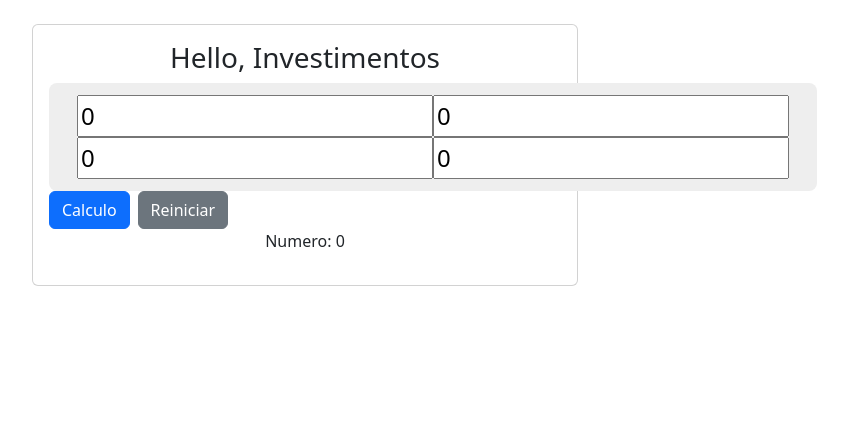
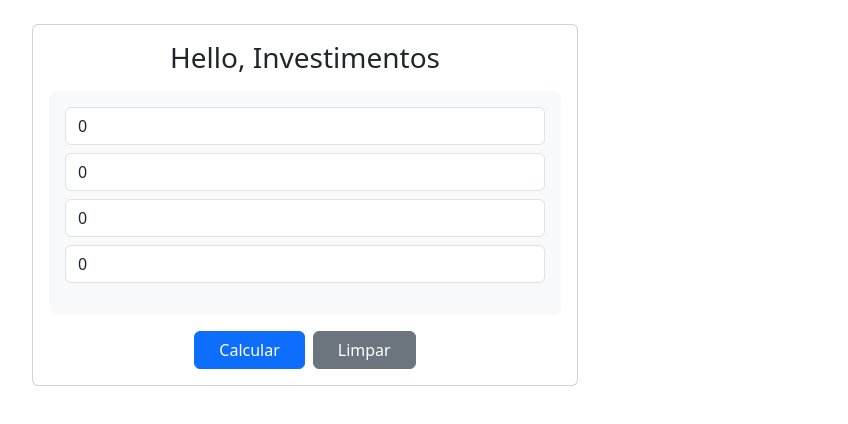
Before and after one commit to caioy0/pdm-p1, a React (Vite) app: page / in a window 1280 px wide. Shown: the top 424 px of the page, without its empty margins (335-1183 px from the left). Built offline with nearby package versions, Linux system fonts and the light colour scheme.

Commit message:
feat(p1): calculo da exibicao de dados

```diff
--- a/src/App.jsx
+++ b/src/App.jsx
@@ -1,13 +1,59 @@
 import React, { useState } from 'react'
 import 'bootstrap/dist/css/bootstrap.min.css'
 import CapturarDados from './components/CapturarDados.jsx'
+import ExibeDados from './components/ExibeDados.jsx'
 
 const App = () => {
   const [valorInicial, setValorInicial] = useState(0)
   const [valorAporte, setValorAporte] = useState(0)
   const [taxaJuros, setTaxaJuros] = useState(0)
   const [periodo, setPeriodo] = useState(0)
-  const [calculo, setCalculo] = useState(0)
+
+  const [resultados, setResultados] = useState(null)
+
+  const calcular = () => {
+    const vi = Number(valorInicial)
+    const va = Number(valorAporte)
+    const tj = Number(taxaJuros) / 100 / 12
+    const n = Number(periodo)
+
+    if (vi < 0 || va < 0 || tj < 0 || n <= 0) {
+      alert('Por favor, preencha valores válidos!')
+      return
+    }
+
+    let valorFinal = vi * Math.pow(1 + tj, n)
+    if (tj > 0) {
+      valorFinal += va * ((Math.pow(1 + tj, n) - 1) / tj)
+    } else {
+      valorFinal += va * n
+    }
+
+    const totalAportado = vi + va * n
+    const jurosAcumulados = valorFinal - totalAportado
+    const rentabilidade = totalAportado > 0
+      ? ((valorFinal / totalAportado) - 1) * 100
+      : 0
+
+    setResultados({
+      valorFinal: valorFinal.toFixed(2),
+      numAportes: n,
+      jurosAcumulados: jurosAcumulados.toFixed(2),
+      rentabilidade: rentabilidade.toFixed(2)
+    })
+  }
+
+  let conteudoResultados = null
+  if (resultados) {
+    conteudoResultados = (
+      <ExibeDados
+        valorFinal={resultados.valorFinal}
+        numAportes={resultados.numAportes}
+        jurosAcumulados={resultados.jurosAcumulados}
+        rentabilidade={resultados.rentabilidade}
+      />
+    )
+  }
 
   return (
     <div className="container py-4">
@@ -16,6 +62,7 @@ const App = () => {
           <div className="card">
             <div className="card-body text-center">
               <h1 className="h3 mb-0">Hello, Investimentos</h1>
+
               <CapturarDados
                 valorInicial={valorInicial}
                 setValorInicial={setValorInicial}
@@ -25,9 +72,10 @@ const App = () => {
                 setTaxaJuros={setTaxaJuros}
                 periodo={periodo}
                 setPeriodo={setPeriodo}
-                calculo={calculo}
-                setCalculo={setCalculo}
+                calcular={calcular}
               />
+
+              {conteudoResultados}
             </div>
           </div>
         </div>
--- a/src/components/CapturarDados.jsx
+++ b/src/components/CapturarDados.jsx
@@ -9,60 +9,67 @@ const CapturarDados = ({
   setTaxaJuros,
   periodo,
   setPeriodo,
-  setCalculo,
-  calculo,
+  calcular,
 }) => {
   return (
     <div>
       <div
-        className="mt-2 bd-2 align-content-between fs-4 "
+        className="mt-3 p-3"
         style={{
           margin: 'auto',
-          width: 768,
-          backgroundColor: '#EEE',
-          padding: 12,
-          borderRadius: 8,
+          maxWidth: '768px',
+          backgroundColor: '#f8f9fa',
+          borderRadius: '8px',
         }}
       >
         <input
           placeholder="Valor inicial"
-          type="text"
+          type="number"
+          className="form-control mb-2"
           value={valorInicial}
           onChange={(e) => setValorInicial(e.target.value)}
         />
         <input
           placeholder="Aporte mensal"
-          type="text"
+          type="number"
+          className="form-control mb-2"
           value={valorAporte}
           onChange={(e) => setValorAporte(e.target.value)}
         />
         <input
-          placeholder="Taxa de juros"
-          type="text"
+          placeholder="Taxa de juros (% a.a.)"
+          type="number"
+          className="form-control mb-2"
           value={taxaJuros}
           onChange={(e) => setTaxaJuros(e.target.value)}
         />
         <input
-          placeholder="Periodo"
-          type="text"
+          placeholder="Período (meses)"
+          type="number"
+          className="form-control mb-3"
           value={periodo}
           onChange={(e) => setPeriodo(e.target.value)}
         />
       </div>
 
-      <div className="d-flex align-items-center gap-2">
-        <button
-          className="btn btn-primary"
-          onClick={() => setCalculo((prev) => prev + 1)}
-        >
-          Calculo <i className="fas fa-plus"></i>
+      <div className="d-flex justify-content-center gap-2 mt-3">
+        <button className="btn btn-primary px-4" onClick={calcular}>
+          Calcular
         </button>
 
-        <button className="btn btn-secondary" onClick={() => setCalculo(0)}>
-          Reiniciar
+        <button
+          className="btn btn-secondary px-4"
+          onClick={() => {
+            // Limpa tudo
+            setValorInicial(0)
+            setValorAporte(0)
+            setTaxaJuros(0)
+            setPeriodo(0)
+          }}
+        >
+          Limpar
         </button>
       </div>
-      <p>Numero: {calculo}</p>
     </div>
   )
 }
```
